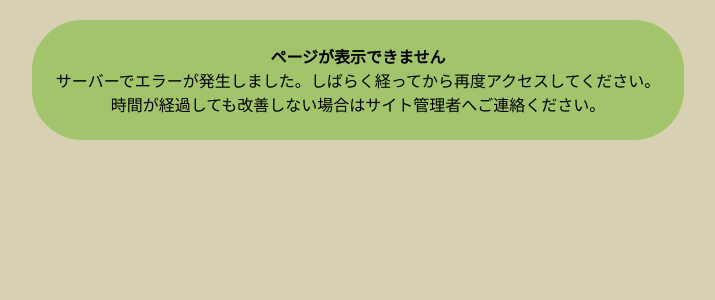
After one commit to atago0129/happy-wedding, a PHP site: page /templates/500.html in a window 1280 px wide. The commit adds this page. Shown: the top 300 px of the page, without its empty margins (282-997 px from the left). Run offline with PHP 8.4, Linux system fonts and the light colour scheme.

Commit message:
500ページ作成

```diff
--- a/templates/404-wedding.html
+++ b/templates/404-wedding.html
@@ -15,7 +15,7 @@
         <ul>
             <li>ご来賓の皆様ごとに専用のページが用意されています。</li>
             <li>お手元の招待状に記載されているURLをご確認の上、アクセス頂きますようお願いいたします。</li>
-            <li>もしご自身の専用ページのURLが分からなくなってしまった場合は、以下よりお問い合わせください。</li>
+            <li>もしご自身の専用ページのURLが分からなくなってしまった場合は、新郎新婦にお問い合わせください。</li>
         </ul>
     </div>
 </div>
--- a/templates/404.html
+++ b/templates/404.html
@@ -2,7 +2,7 @@
 <html lang="en">
 <head>
     <meta charset="UTF-8">
-    <title>結婚式webご招待状</title>
+    <title>404 - not found</title>
     <link rel="stylesheet" type="text/css" href="/css/wedding.css" />
 </head>
 <body class="main">
--- /dev/null
+++ b/templates/500.html
@@ -0,0 +1,19 @@
+<!DOCTYPE html>
+<html lang="en">
+<head>
+    <meta charset="UTF-8">
+    <title>サーバーエラー</title>
+    <link rel="stylesheet" type="text/css" href="/css/wedding.css" />
+</head>
+<body class="main">
+<div class="content">
+    <div class="invitationMessage">
+        <h1>ページが表示できません</h1>
+        <ul>
+            <li>サーバーでエラーが発生しました。しばらく経ってから再度アクセスしてください。</li>
+            <li>時間が経過しても改善しない場合はサイト管理者へご連絡ください。</li>
+        </ul>
+    </div>
+</div>
+</body>
+</html>
```
Also changed, not shown: public/index.php (+9 -3 lines).
